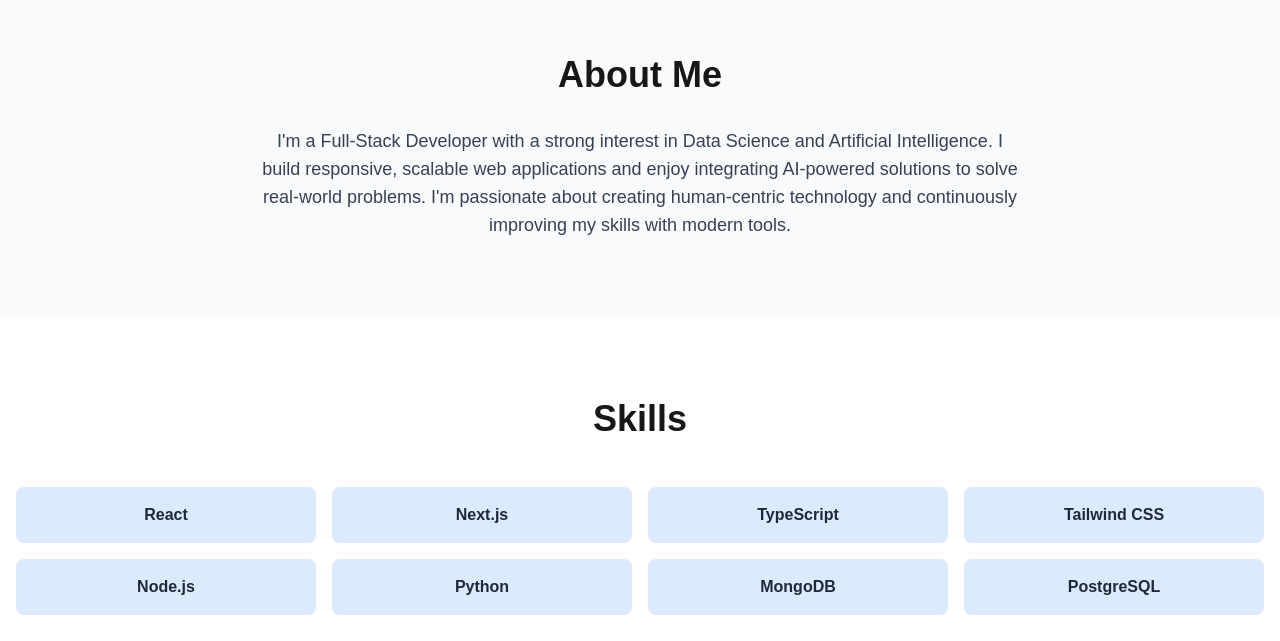
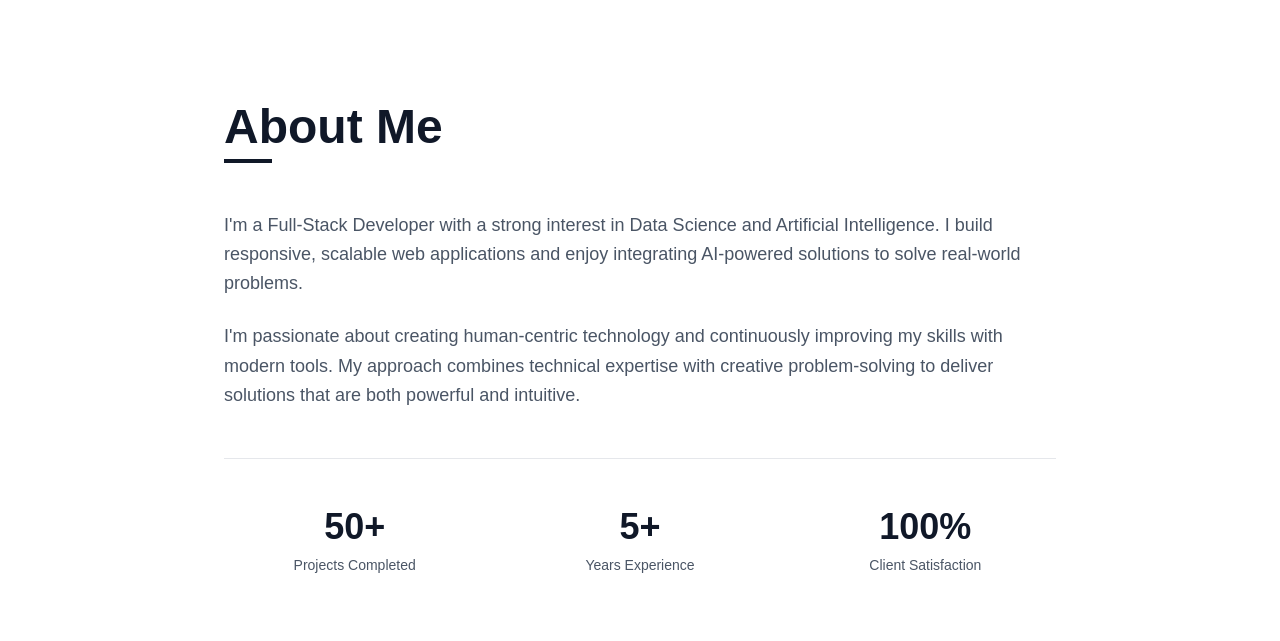
Before and after one commit to Jiggy40-cpu/tonye-portfolio, a Next.js app: page / in a window 1280 px wide. Shown: the part 759-1400 px from the top of the page. Built offline with nearby package versions, Linux system fonts and the light colour scheme.

Commit message:
changes to about

```diff
--- a/components/About.jsx
+++ b/components/About.jsx
@@ -1,17 +1,47 @@
 'use client'
- function About() {
+
+function About() {
   return (
-    <section id="about" className="py-20 bg-gray-50">
-      <div className="max-w-7xl mx-auto px-4">
-        <h2 className="text-4xl font-bold mb-8 text-center">About Me</h2>
-        <p className="text-lg text-gray-700 max-w-3xl mx-auto text-center">
-          I'm a Full-Stack Developer with a strong interest in Data Science and Artificial Intelligence.
-          I build responsive, scalable web applications and enjoy integrating AI-powered solutions to solve real-world problems.
-          I'm passionate about creating human-centric technology and continuously improving my skills with modern tools.
-        </p>
+    <section id="about" className="py-20 md:py-32 bg-white">
+      <div className="max-w-4xl mx-auto px-4 sm:px-6 lg:px-8">
+        {/* Section Heading */}
+        <div className="mb-12">
+          <h2 className="text-4xl md:text-5xl font-bold text-gray-900 mb-2">About Me</h2>
+          <div className="w-12 h-1 bg-gray-900"></div>
+        </div>
+
+        {/* About Content */}
+        <div className="space-y-6">
+          <p className="text-lg text-gray-600 leading-relaxed">
+            I'm a Full-Stack Developer with a strong interest in Data Science and Artificial Intelligence.
+            I build responsive, scalable web applications and enjoy integrating AI-powered solutions to solve real-world problems.
+          </p>
+
+          <p className="text-lg text-gray-600 leading-relaxed">
+            I'm passionate about creating human-centric technology and continuously improving my skills with modern tools.
+            My approach combines technical expertise with creative problem-solving to deliver solutions that are both
+            powerful and intuitive.
+          </p>
+
+          {/* Optional: Key Stats or Highlights */}
+          <div className="grid grid-cols-3 gap-6 mt-12 pt-12 border-t border-gray-200">
+            <div className="text-center">
+              <p className="text-3xl md:text-4xl font-bold text-gray-900 mb-2">50+</p>
+              <p className="text-gray-600 text-sm font-medium">Projects Completed</p>
+            </div>
+            <div className="text-center">
+              <p className="text-3xl md:text-4xl font-bold text-gray-900 mb-2">5+</p>
+              <p className="text-gray-600 text-sm font-medium">Years Experience</p>
+            </div>
+            <div className="text-center">
+              <p className="text-3xl md:text-4xl font-bold text-gray-900 mb-2">100%</p>
+              <p className="text-gray-600 text-sm font-medium">Client Satisfaction</p>
+            </div>
+          </div>
+        </div>
       </div>
     </section>
   );
 }
 
-export default  About;
+export default About;
```
